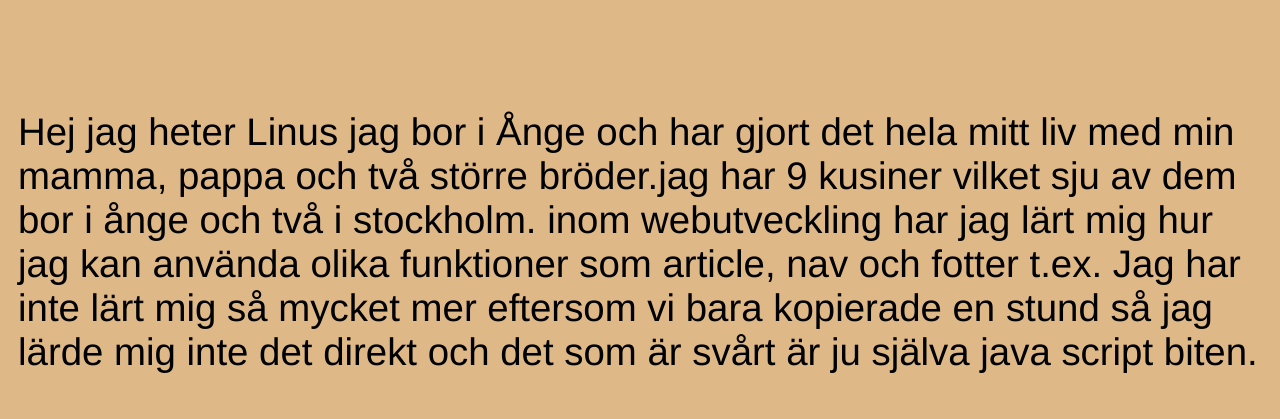
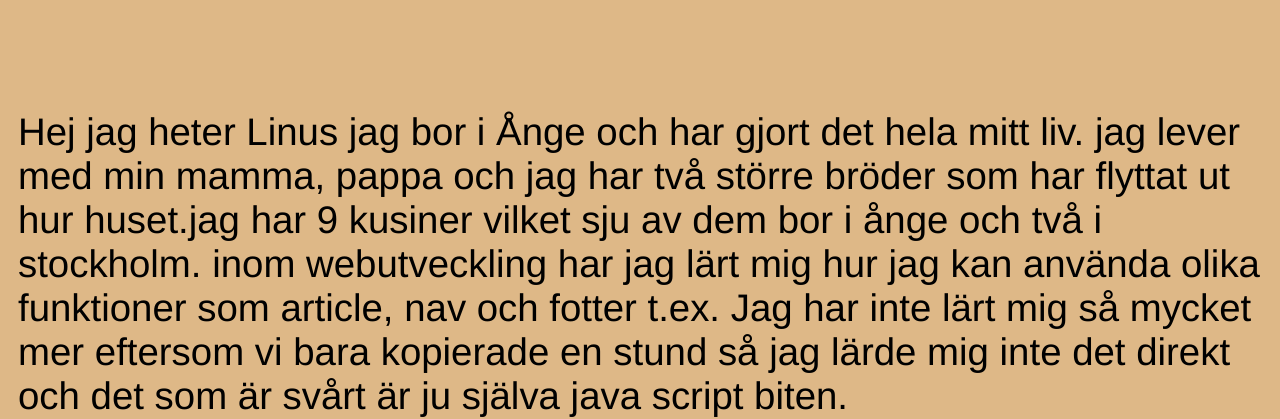
Before and after one commit to LinusL612/websida-om-mig, a plain HTML site: page webbutveckling profil webbsida/index.html in a window 1280 px wide. Shown: the part 386-805 px from the top of the page. Drawn offline with Linux system fonts and the light colour scheme.

Commit message:
fixade min fina text

```diff
--- a/webbutveckling profil webbsida/index.html
+++ b/webbutveckling profil webbsida/index.html
@@ -15,7 +15,7 @@
         <button id="lightmodebutton" onclick= LightDarkmode()>
         </button>
         <h1 id="rubrik">Linus Lundh</h1>
-        <p id="paragraph"> Hej jag heter Linus jag bor i Ånge och har gjort det hela mitt liv med min mamma, pappa och två större bröder.jag har 9 kusiner vilket sju av dem bor i ånge och två i stockholm. inom webutveckling har jag lärt mig hur jag kan använda olika funktioner som article, nav och fotter t.ex. Jag har inte lärt mig så mycket mer eftersom vi bara kopierade en stund så jag lärde mig inte det direkt och det som är svårt är ju själva java script biten.</p>
+        <p id="paragraph"> Hej jag heter Linus jag bor i Ånge och har gjort det hela mitt liv. jag lever med min mamma, pappa och jag har två större bröder som har flyttat ut hur huset.jag har 9 kusiner vilket sju av dem bor i ånge och två i stockholm. inom webutveckling har jag lärt mig hur jag kan använda olika funktioner som article, nav och fotter t.ex. Jag har inte lärt mig så mycket mer eftersom vi bara kopierade en stund så jag lärde mig inte det direkt och det som är svårt är ju själva java script biten.</p>
     </header>
     <section>
         <h2 class="h2">Intressen</h2>
```
